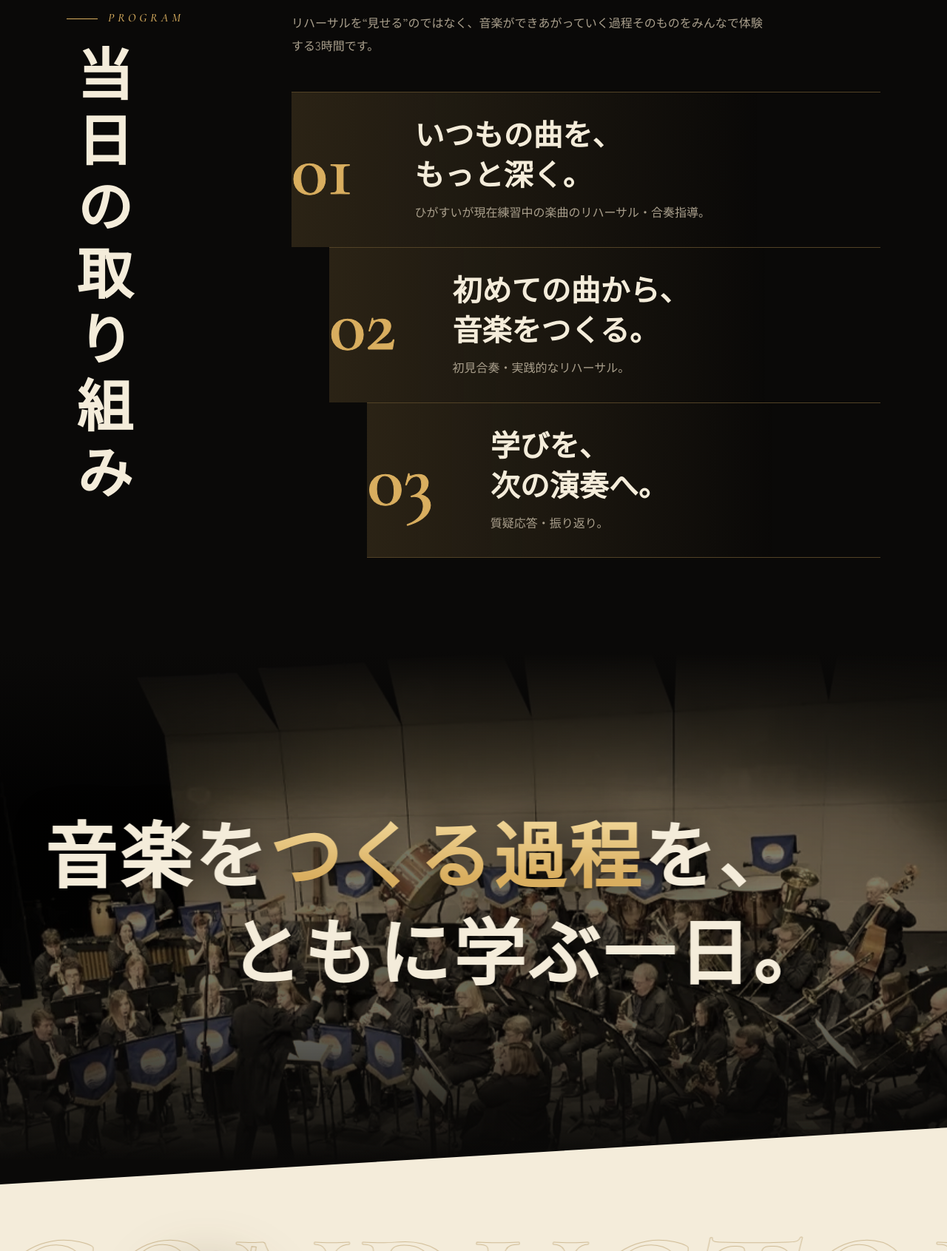
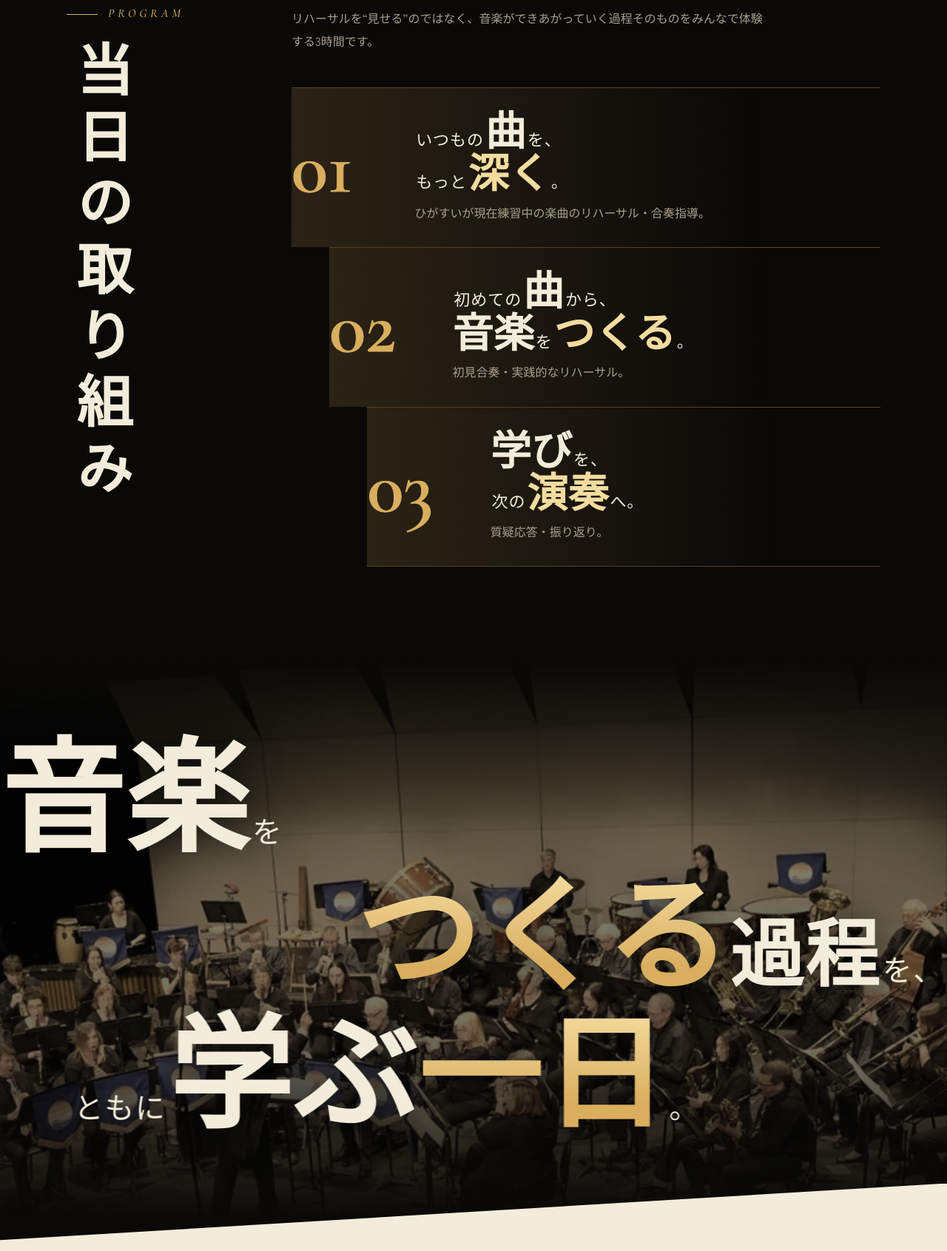
Before and after one commit to higashiosakawinds-prog/higasui-workshop, a plain HTML site: page index.html in a window 1280 px wide. Shown: the part 1109-2800 px from the top of the page at 74% size. Drawn offline with nearby package versions, Linux system fonts and the light colour scheme; a web font is replaced by a local one.

Commit message:
v4: 文字の大小のメリハリ（重要語を大きく、助詞を小さく）
Co-Authored-By: Claude Sonnet 5.5 <noreply@anthropic.com>
Claude-Session: https://claude.ai/code/session_01RzupyoyWHvZLjAxP7weteW

```diff
--- a/index.html
+++ b/index.html
@@ -74,11 +74,11 @@
   <div class="hero__body">
     <div class="hero__head">
       <h1 class="hero__title">
-        <span class="hero__title-0" data-split>東大阪吹奏楽団の</span>
+        <span class="hero__title-0" data-split>東大阪吹奏楽団<span class="s">の</span></span>
         <span class="hero__title-1" data-split>公開</span>
         <span class="hero__title-2" data-split>ワークショップ</span>
       </h1>
-      <p class="hero__catch" data-split>音楽をつくる過程を、<br class="sp">ともに学ぶ一日</p>
+      <p class="hero__catch" data-split><b class="k">音楽</b><span class="s">を</span><b class="k g">つくる</b>過程<span class="s">を、</span><br class="sp"><span class="s">ともに</span><b class="k">学ぶ</b><b class="k g">一日</b></p>
     </div>
 
     <div class="hero__foot">
@@ -116,17 +116,17 @@
       <ol class="rows">
         <li class="row reveal">
           <span class="row__num">01</span>
-          <h3>いつもの曲を、<br>もっと深く。</h3>
+          <h3><span class="s">いつもの</span><b class="k">曲</b><span class="s">を、</span><br><span class="s">もっと</span><b class="k g">深く</b><span class="s">。</span></h3>
           <p>ひがすいが現在練習中の楽曲のリハーサル・合奏指導。</p>
         </li>
         <li class="row reveal">
           <span class="row__num">02</span>
-          <h3>初めての曲から、<br>音楽をつくる。</h3>
+          <h3><span class="s">初めての</span><b class="k">曲</b><span class="s">から、</span><br><b class="k">音楽</b><span class="s">を</span><b class="k g">つくる</b><span class="s">。</span></h3>
           <p>初見合奏・実践的なリハーサル。</p>
         </li>
         <li class="row reveal">
           <span class="row__num">03</span>
-          <h3>学びを、<br>次の演奏へ。</h3>
+          <h3><b class="k">学び</b><span class="s">を、</span><br><span class="s">次の</span><b class="k g">演奏</b><span class="s">へ。</span></h3>
           <p>質疑応答・振り返り。</p>
         </li>
       </ol>
@@ -140,8 +140,9 @@
     <img class="statement__img" data-speed=".18" src="assets/band.webp" alt="" loading="lazy">
   </div>
   <p class="statement__text">
-    <span class="statement__line" data-speed="-.1" data-axis="x" data-split>音楽を<em>つくる過程</em>を、</span>
-    <span class="statement__line" data-speed=".1" data-axis="x" data-split>ともに学ぶ一日。</span>
+    <span class="statement__line" data-speed="-.12" data-axis="x" data-split><b class="kk">音楽</b><span class="s">を</span></span>
+    <span class="statement__line" data-speed=".12" data-axis="x" data-split><b class="kk g">つくる</b><b class="k">過程</b><span class="s">を、</span></span>
+    <span class="statement__line" data-speed="-.08" data-axis="x" data-split><span class="s">ともに</span><b class="kk">学ぶ</b><b class="kk g">一日</b><span class="s">。</span></span>
   </p>
 </section>
 
@@ -167,7 +168,7 @@
   <div class="wrap">
     <div class="entry__head">
       <p class="label reveal">ENTRY</p>
-      <h2 class="entry__title" data-split>参加のしかたは<b class="entry__two">2</b>つ</h2>
+      <h2 class="entry__title" data-split><b class="k">参加</b><span class="s">のしかたは</span><b class="entry__two">2</b><span class="s">つ</span></h2>
       <p class="lead reveal">東大阪吹奏楽団員以外の方も、楽器を持ってご参加いただけます。</p>
     </div>
 
@@ -212,7 +213,7 @@
       <li class="bigrow reveal"><span class="bigrow__k">日　時</span><span class="bigrow__v"><span class="en">2027.1.16</span><small>SAT</small></span></li>
       <li class="bigrow reveal"><span class="bigrow__k">時　間</span><span class="bigrow__v"><span class="en">13:30–16:30</span><small>開場 13:00</small></span></li>
       <li class="bigrow reveal"><span class="bigrow__k">会　場</span><span class="bigrow__v">東大阪市文化創造館 <span class="en">D1</span><small><a class="link" href="https://www.google.com/maps/search/?api=1&query=東大阪市文化創造館" target="_blank" rel="noopener">地図を開く ↗</a></small></span></li>
-      <li class="bigrow reveal"><span class="bigrow__k">参加費</span><span class="bigrow__v">演奏参加 <span class="en">2,000</span>円<small>聴講は無料</small></span></li>
+      <li class="bigrow reveal"><span class="bigrow__k">参加費</span><span class="bigrow__v"><span class="s">演奏参加</span><b class="k en">2,000</b><span class="s">円</span><small>聴講は無料</small></span></li>
       <li class="bigrow reveal"><span class="bigrow__k">主　催</span><span class="bigrow__v">東大阪吹奏楽団<small>ひがすい</small></span></li>
     </ul>
   </div>
--- a/style.css
+++ b/style.css
@@ -39,6 +39,13 @@ a { color: inherit; }
   transition-delay: calc(var(--d, 0s) + var(--i) * 45ms);
 }
 [data-split].is-in .ch { opacity: 1; transform: none; }
+
+/* ---------- 大小のメリハリ：大事な言葉は大きく、「の・を・は」は小さく ---------- */
+.k  { font-weight: 800; font-size: 1.5em; line-height: 1; }       /* 大事な言葉 */
+.kk { font-weight: 800; font-size: 2.5em; line-height: 1.12; }     /* いちばん大事な言葉 */
+.s  { font-size: .6em; font-weight: 500; letter-spacing: .04em; margin-inline: .08em; }   /* て・に・を・は */
+.g  { color: var(--gold-hi); }                                    /* 金色にする言葉 */
+.g .ch { background: var(--gold-grad); -webkit-background-clip: text; background-clip: text; color: transparent; }
 .w { display: inline-block; white-space: nowrap; }
 
 /* ---------- ボタン ---------- */
@@ -99,7 +106,7 @@ a { color: inherit; }
 .hero__title-1 { --d: .3s; display: block; font-size: clamp(4.5rem, 12.5vw, 9.5rem); letter-spacing: .04em; color: var(--cream); }
 .hero__title-2 { --d: .6s; display: block; font-size: clamp(2.4rem, 7.2vw, 5.6rem); color: var(--gold); margin-top: .1em; }
 .hero__title-2 .ch { background: var(--gold-grad); -webkit-background-clip: text; background-clip: text; color: transparent; }
-.hero__catch { --d: 1.1s; margin: 1.2rem 0 0; font-family: var(--f-head); font-weight: 700; font-size: clamp(1rem, 2.2vw, 1.4rem); letter-spacing: .14em; }
+.hero__catch { --d: 1.1s; margin: 1rem 0 0; font-family: var(--f-head); font-weight: 700; font-size: clamp(1rem, 2.1vw, 1.5rem); letter-spacing: .08em; line-height: 1.5; }
 
 .hero__date { display: flex; align-items: baseline; justify-content: flex-end; gap: .5rem; }
 .hero__year { margin: 0; font-family: var(--f-en); font-size: clamp(1.6rem, 4vw, 2.6rem); color: var(--gold); }
@@ -159,7 +166,7 @@ a { color: inherit; }
 .row.is-active::before { transform: scaleX(1); }
 .row__num { grid-area: num; font-family: var(--f-en); font-weight: 600; font-size: clamp(4.2rem, 8vw, 7rem); line-height: 1; color: transparent; -webkit-text-stroke: 1px var(--gold); transition: color .6s; }
 .row.is-active .row__num { color: var(--gold); }
-.row h3 { grid-area: title; margin: 0; font-family: var(--f-head); font-weight: 800; font-size: clamp(1.5rem, 3.2vw, 2.5rem); line-height: 1.35; align-self: end; }
+.row h3 { grid-area: title; margin: 0; font-family: var(--f-head); font-weight: 800; font-size: clamp(1.4rem, 3vw, 2.3rem); line-height: 1.25; align-self: end; }
 .row p { grid-area: text; margin: 0; color: var(--muted); align-self: start; }
 
 /* ---------- 大きなひとこと（2行が左右逆向きに流れる） ---------- */
@@ -167,11 +174,11 @@ a { color: inherit; }
 .statement__imgwrap { position: absolute; inset: 0; z-index: -2; overflow: hidden; }
 .statement__img { position: absolute; left: 0; top: -25%; width: 100%; height: 150%; max-width: none; object-fit: cover; filter: sepia(.55) brightness(.62) saturate(1.1); will-change: transform; }
 .statement::after { content: ""; position: absolute; inset: 0; z-index: -1; background: linear-gradient(180deg, var(--black), rgba(10,9,8,.2) 30%, rgba(10,9,8,.3) 70%, var(--black)); }
-.statement__text { margin: 0; font-family: var(--f-head); font-weight: 800; font-size: clamp(1.9rem, 7.6vw, 6.4rem); line-height: 1.35; letter-spacing: .04em; filter: drop-shadow(0 4px 24px rgba(0,0,0,.65)); word-break: keep-all; }
+.statement__text { width: min(1100px, 100%); margin: 0; font-family: var(--f-head); font-weight: 800; font-size: clamp(1.6rem, 5.2vw, 4.2rem); line-height: 1.12; letter-spacing: .03em; text-align: left; filter: drop-shadow(0 4px 24px rgba(0,0,0,.65)); word-break: keep-all; }
 .statement__line { display: block; will-change: transform; white-space: nowrap; }
-.statement__line:nth-child(2) { --d: .5s; }
-.statement__text em { font-style: normal; color: var(--gold-hi); }
-.statement__text em .ch { background: var(--gold-grad); -webkit-background-clip: text; background-clip: text; color: transparent; }
+.statement__line:nth-child(1) { text-align: left; }
+.statement__line:nth-child(2) { text-align: right; --d: .4s; }
+.statement__line:nth-child(3) { text-align: left; padding-left: 6%; --d: .8s; }
 
 /* ---------- 講師：生成り色の斜めブロック（名前は縦書きで写真に重なる） ---------- */
 .teacher {
@@ -199,7 +206,7 @@ a { color: inherit; }
 .entry { background: radial-gradient(70% 60% at 50% 0%, rgba(217,174,95,.14), transparent 70%), var(--black); padding-top: calc(clamp(4.5rem, 10vw, 8.5rem) + 3rem); }
 .entry__head { text-align: center; }
 .entry__head .label::after { content: ""; display: inline-block; width: 2.6rem; height: 1px; background: currentColor; vertical-align: middle; margin-left: .9rem; }
-.entry__title { margin: .3rem 0 .6rem; font-family: var(--f-head); font-weight: 800; font-size: clamp(1.3rem, 3.6vw, 2.4rem); letter-spacing: .14em; line-height: 1; }
+.entry__title { margin: .3rem 0 .6rem; font-family: var(--f-head); font-weight: 800; font-size: clamp(1.2rem, 3vw, 2rem); letter-spacing: .08em; line-height: 1; }
 .entry__two { display: inline-block; font-family: var(--f-en); font-style: italic; font-weight: 600; font-size: clamp(7rem, 22vw, 15rem); line-height: .8; margin: 0 .04em; letter-spacing: 0; vertical-align: baseline; }
 .entry__two .ch { background: var(--gold-grad); -webkit-background-clip: text; background-clip: text; color: transparent; transform: scale(.4) rotate(-12deg); }
 .entry__title.is-in .entry__two .ch { transform: none; }
@@ -279,7 +286,7 @@ a { color: inherit; }
   .hero__body { align-items: flex-start; text-align: left; justify-content: space-between; padding: 4.8rem 0 1.4rem; gap: 1rem; }
   .hero__title-1 { font-size: clamp(4rem, 22vw, 7rem); }
   .hero__title-2 { font-size: clamp(2.2rem, 11.6vw, 4.4rem); }
-  .hero__catch { margin-top: .8rem; font-size: 1rem; }
+  .hero__catch { margin-top: .8rem; font-size: 1.2rem; }
 
   .hero__date { justify-content: flex-start; }
   .hero__year { font-size: 1.4rem; }
@@ -305,7 +312,6 @@ a { color: inherit; }
   .row:nth-child(2), .row:nth-child(3) { margin-left: 0; }
   .row__num { font-size: 3.4rem; }
 
-  .statement__text { font-size: clamp(1.7rem, 7.4vw, 2.6rem); }
 
   .teacher__grid { grid-template-columns: 1fr; }
   .teacher__visual { max-width: 340px; }
```
